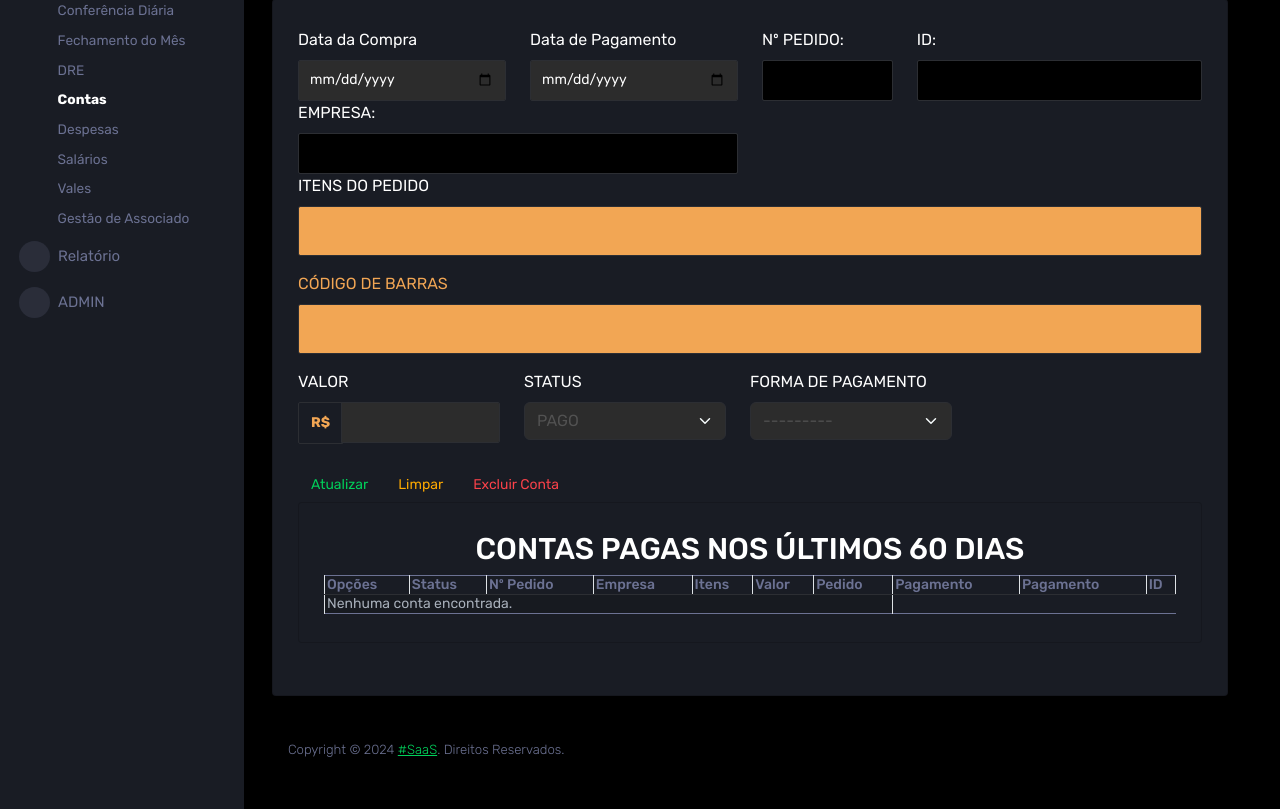
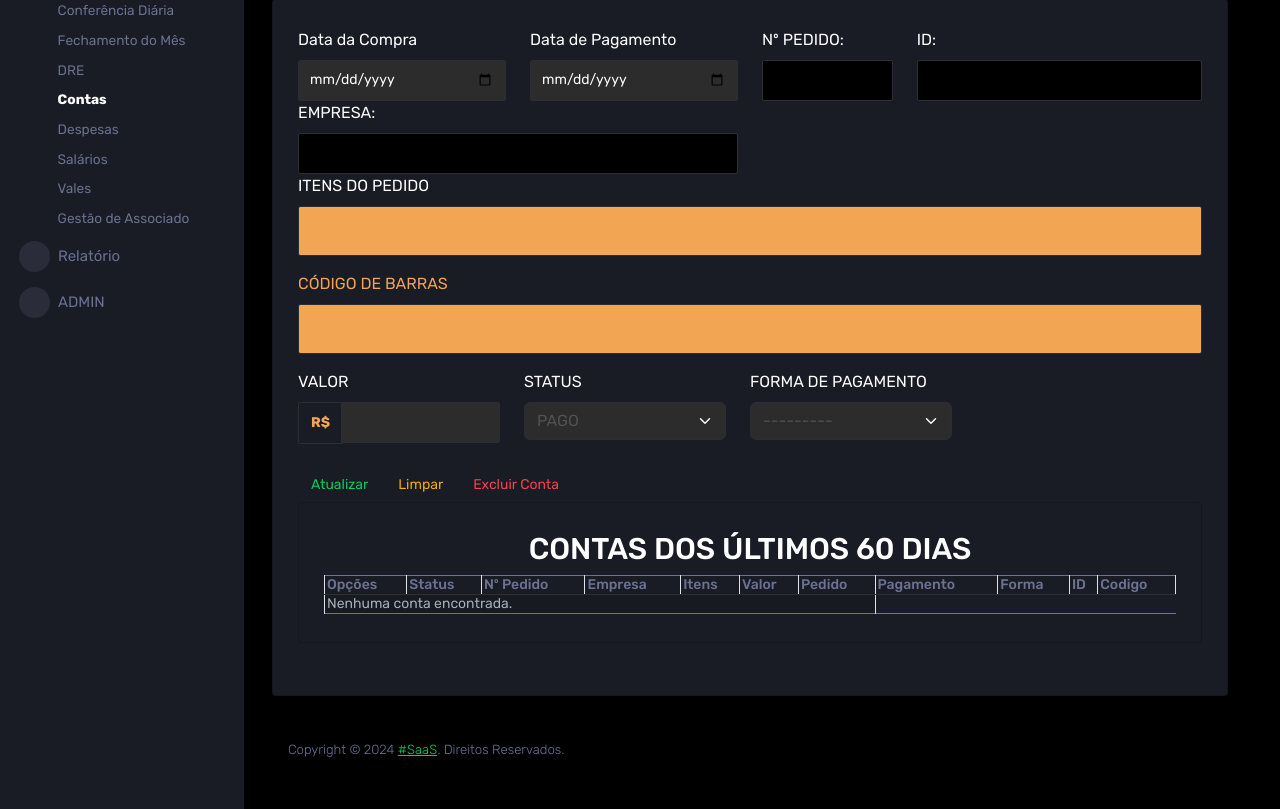
Before and after one commit to jeff-constantino/nippon-photos, a Java web app: page /ServletFinanContas in a window 1280 px wide. Shown: the part 275-1084 px from the top of the page. Run offline with Tomcat 11, a stand-in JSP engine, Linux system fonts and the light colour scheme; data that the repository does not hold is empty; style sheets or scripts are compiled from the project's sources; some libraries are stand-ins or nearby versions; some web fonts are replaced.

Commit message:
ADCIONADO CAMPO PARA CODIGO DE BARRAS NAS CONTAS

```diff
--- a/src/main/webapp/principal/contas.jsp
+++ b/src/main/webapp/principal/contas.jsp
@@ -639,7 +639,7 @@
                                                 <div class="card-body">
 
                                                     <div class="table-responsive ">
-                                                        <h2 style="text-align: center">CONTAS PAGAS NOS ÚLTIMOS 60 DIAS</h2>
+                                                        <h2 style="text-align: center">CONTAS DOS ÚLTIMOS 60 DIAS</h2>
                                                         <table class="table table-striped table-bordered minha-tabela">
                                                             <thead>
                                                             <tr>
@@ -651,8 +651,9 @@
                                                                 <th>Valor</th>
                                                                 <th>Pedido</th>
                                                                 <th>Pagamento</th>
-                                                                <th>Pagamento</th>
+                                                                <th>Forma</th>
                                                                 <th>ID</th>
+                                                                <th>Codigo</th>
 
 
                                                             </tr>
@@ -668,7 +669,7 @@
                                                                                 </c:set>
 
                                                                                 <button class="btn btn-outline-primary"
-                                                                                        onclick="editarConta(this, '${contas.data_de_pedido}', '${contas.data_de_pagamento}', '${contas.numero_pedido}', '${contas.conta_id}', '${contas.empresa}', '${contas.itens}', '${valorFormatado}', '${contas.status}', '${contas.pagamento}')">
+                                                                                        onclick="editarConta(this, '${contas.data_de_pedido}', '${contas.data_de_pagamento}', '${contas.numero_pedido}', '${contas.conta_id}', '${contas.empresa}', '${contas.itens}', '${contas.codigo}', '${valorFormatado}', '${contas.status}', '${contas.pagamento}')">
                                                                                     Editar
                                                                                 </button>
                                                                             </td>
```
